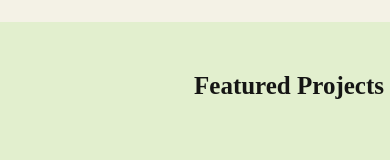
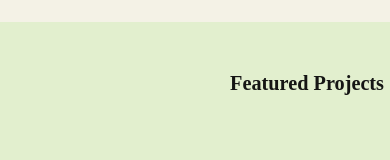
Before and after one commit to djdrakos/portfolio, a React (Create React App) app: page / in a window 390 px wide. Shown: the part 506-666 px from the top of the page. Built offline with nearby package versions, Linux system fonts and the light colour scheme; a web font is replaced by a local one.

Commit message:
add typography breakpoints

```diff
--- a/src/styles/global.js
+++ b/src/styles/global.js
@@ -1,4 +1,5 @@
 import { createGlobalStyle } from 'styled-components'
+import breakpoints from './breakpoints'
 
 export const GlobalStyles = createGlobalStyle`
 
@@ -133,4 +134,18 @@ a:hover {
   --section-tall: var(--bio-pic300);
   --section-height: var(--section-short);
 }
+
+@media screen and (${breakpoints.tablet}) {
+h1 {font-size: 1.802rem;}
+
+h2 {font-size: 1.602rem;}
+
+h3 {font-size: 1.424rem;}
+
+h4 {font-size: 1.266rem;}
+
+h5 {font-size: 1.125rem;}
+
+small, .text_small {font-size: 0.889rem;}
+}
 `
```
